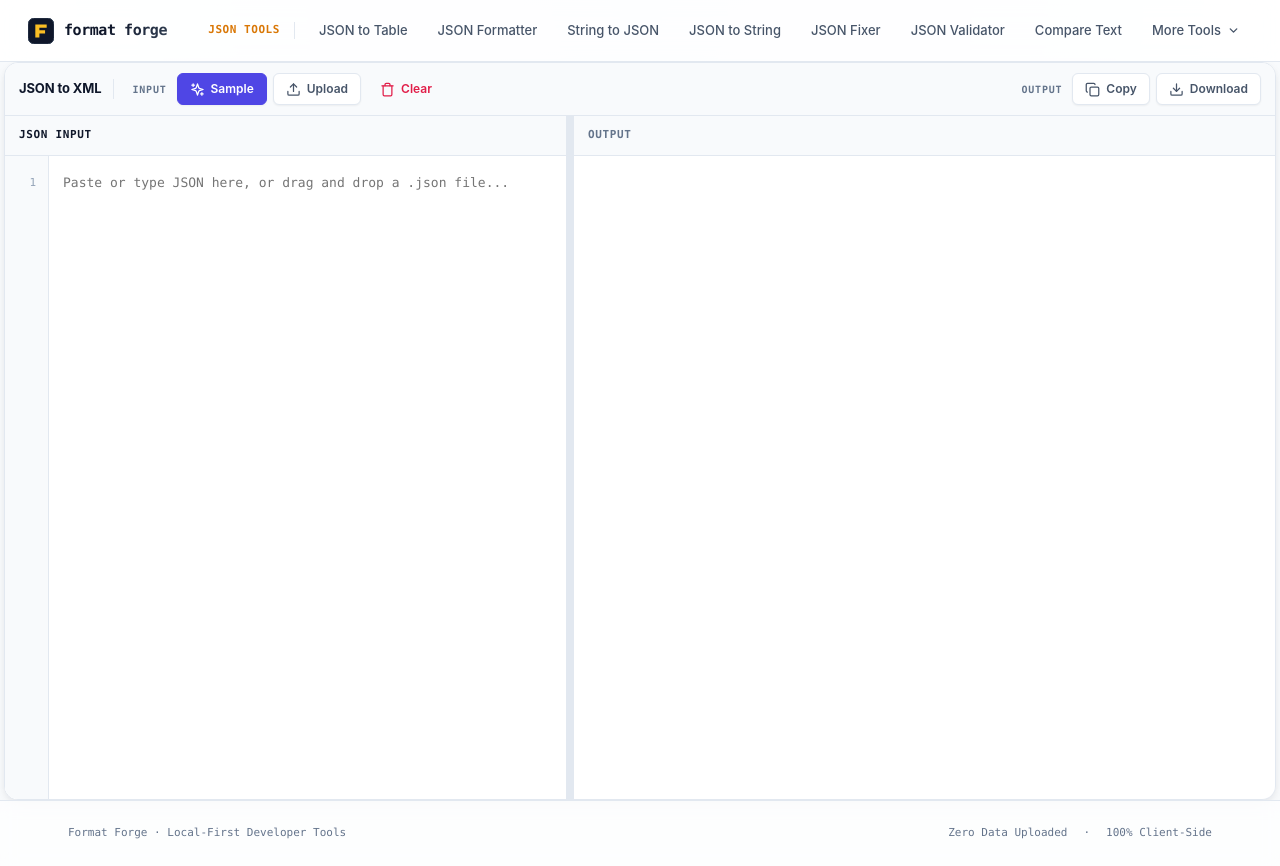
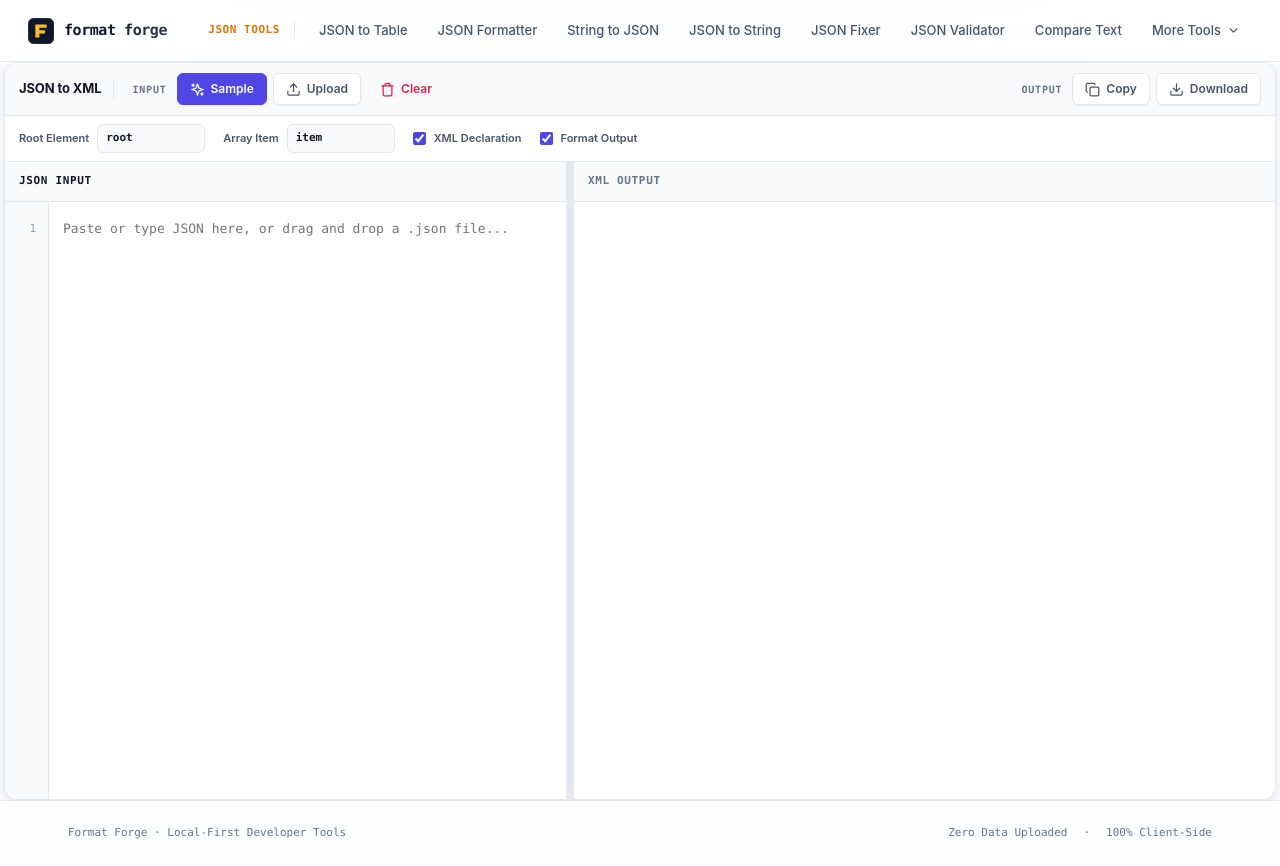
Before and after one commit to zazhedho/format-forge, a Next.js app: page /json-to-xml in a window 1280 px wide. Built offline with nearby package versions, Linux system fonts and the light colour scheme.

Commit message:
feat: add custom options for JSON to XML conversion including root element and array item naming

```diff
--- a/app/globals.css
+++ b/app/globals.css
@@ -745,6 +745,49 @@
   border-right: 1px solid var(--border-default);
 }
 
+.xml-options {
+  display: flex;
+  align-items: center;
+  flex-wrap: wrap;
+  gap: 10px 18px;
+  padding: 8px 14px;
+  background: #ffffff;
+  border-bottom: 1px solid var(--border-default);
+}
+
+.xml-option-field,
+.xml-option-check {
+  display: inline-flex;
+  align-items: center;
+  gap: 8px;
+  color: var(--text-secondary);
+  font-size: 11px;
+  font-weight: 600;
+  white-space: nowrap;
+}
+
+.xml-option-field input[type="text"] {
+  width: 108px;
+  min-width: 0;
+  padding: 5px 8px;
+  border: 1px solid var(--border-default);
+  border-radius: var(--radius-sm);
+  color: var(--text-primary);
+  background: var(--bg-input);
+  font-family: var(--font-mono);
+  font-size: 11px;
+  outline: none;
+}
+
+.xml-option-field input[type="text"]:focus {
+  border-color: var(--accent-indigo);
+  box-shadow: 0 0 0 2px rgba(79, 70, 229, 0.12);
+}
+
+.xml-option-check input {
+  accent-color: var(--accent-indigo);
+}
+
 .toolbar-label {
   color: var(--text-muted);
   font-family: var(--font-mono);
@@ -1829,6 +1872,17 @@
     border-top: 1px solid var(--border-default);
     padding-top: 8px;
   }
+  .xml-options {
+    align-items: stretch;
+    gap: 10px 14px;
+  }
+  .xml-option-field {
+    flex: 1 1 180px;
+    justify-content: space-between;
+  }
+  .xml-option-field input[type="text"] {
+    width: 120px;
+  }
   .catalog {
     padding: 40px 0 60px;
   }
--- a/app/page.tsx
+++ b/app/page.tsx
@@ -28,7 +28,7 @@
   'json-to-table': ['Spreadsheet View', 'Deep Search', 'CSV Export'],
   'json-to-csv': ['CSV Output', 'Quoted Values', 'Instant Export'],
   'json-to-yaml': ['Readable Output', 'Nested Arrays', 'Instant Copy'],
-  'json-to-xml': ['XML Output', '@ Attributes', 'Instant Copy'],
+  'json-to-xml': ['XML Output', 'Custom Options', 'Instant Copy'],
   'json-formatter': ['2-Space Indent', 'Minify Mode', 'Instant Copy'],
   'json-fixer': ['Trailing Commas', 'Quote Fixes', 'Safe Repair'],
   'json-validator': ['Line/Col Locator', 'Syntax Check', 'Structure Stats'],
--- a/components/status-message.tsx
+++ b/components/status-message.tsx
@@ -1,12 +1,12 @@
 import type { JsonError } from '@/lib/json/types'
 import { ShieldCheckIcon, AlertCircleIcon } from './icons'
 
-export function StatusMessage({ error }: { error?: JsonError }) {
+export function StatusMessage({ error, validLabel = 'Valid JSON' }: { error?: JsonError; validLabel?: string }) {
   if (!error) {
     return (
       <span className="status-pill status-pill-valid" role="status">
         <ShieldCheckIcon style={{ width: 13, height: 13 }} />
-        <span>Valid JSON</span>
+        <span>{validLabel}</span>
       </span>
     )
   }
--- a/components/tool-workbench.tsx
+++ b/components/tool-workbench.tsx
@@ -5,6 +5,7 @@
 import { copyText, downloadData } from '@/lib/tools/output'
 import { runTool } from '@/lib/tools/run-tool'
 import { parseJson } from '@/lib/json/parse'
+import type { JsonToXmlOptions } from '@/lib/json/xml'
 import type { ToolId } from '@/lib/tools/registry'
 import { JsonEditor } from './json-editor'
 import { StatusMessage } from './status-message'
@@ -21,14 +22,22 @@
 
 export function ToolWorkbench({ toolId }: { toolId: ToolId }) {
   const { source, setSource, formatMode, setFormatMode } = useToolSession(toolId)
+  const [xmlOptions, setXmlOptions] = useState<Required<JsonToXmlOptions>>({
+    rootElement: 'root',
+    arrayItem: 'item',
+    declaration: true,
+    format: true,
+  })
   const [fullscreen, setFullscreen] = useState(false)
   const [notice, setNotice] = useState('')
   const [copied, setCopied] = useState(false)
   const fileInput = useRef<HTMLInputElement>(null)
 
   const result = useMemo(
-    () => runTool(toolId, source, { formatMode }),
-    [toolId, source, formatMode]
+    () => toolId === 'json-to-xml'
+      ? runTool(toolId, source, { formatMode, xmlOptions })
+      : runTool(toolId, source, { formatMode }),
+    [toolId, source, formatMode, xmlOptions]
   )
   const hasSource = source.trim().length > 0
 
@@ -143,6 +152,45 @@
         formatMode={formatMode}
       />
 
+      {toolId === 'json-to-xml' && (
+        <div className="xml-options" aria-label="XML options">
+          <label className="xml-option-field">
+            <span>Root Element</span>
+            <input
+              type="text"
+              value={xmlOptions.rootElement}
+              onChange={(event) => setXmlOptions((current) => ({ ...current, rootElement: event.target.value }))}
+              aria-label="Root Element"
+            />
+          </label>
+          <label className="xml-option-field">
+            <span>Array Item</span>
+            <input
+              type="text"
+              value={xmlOptions.arrayItem}
+              onChange={(event) => setXmlOptions((current) => ({ ...current, arrayItem: event.target.value }))}
+              aria-label="Array Item"
+            />
+          </label>
+          <label className="xml-option-check">
+            <input
+              type="checkbox"
+              checked={xmlOptions.declaration}
+              onChange={(event) => setXmlOptions((current) => ({ ...current, declaration: event.target.checked }))}
+            />
+            <span>XML Declaration</span>
+          </label>
+          <label className="xml-option-check">
+            <input
+              type="checkbox"
+              checked={xmlOptions.format}
+              onChange={(event) => setXmlOptions((current) => ({ ...current, format: event.target.checked }))}
+            />
+            <span>Format Output</span>
+          </label>
+        </div>
+      )}
+
       <input
         ref={fileInput}
         className="visually-hidden"
@@ -174,9 +222,12 @@
 
         <section className="pane output-pane" aria-label="Tool output" aria-live="polite">
           <div className="pane-header">
-            <span>OUTPUT</span>
+            <span>{toolId === 'json-to-xml' ? 'XML OUTPUT' : 'OUTPUT'}</span>
             {hasSource && !(result.ok && result.output.kind === 'status') && (
-              <StatusMessage error={result.ok ? undefined : result.error} />
+              <StatusMessage
+                error={result.ok ? undefined : result.error}
+                validLabel={toolId === 'json-to-xml' ? 'Valid XML' : undefined}
+              />
             )}
           </div>
 
--- a/lib/json/xml.ts
+++ b/lib/json/xml.ts
@@ -3,15 +3,12 @@
 
 type XmlValue = JsonPrimitive | XmlValue[] | { [key: string]: XmlValue }
 
-const xmlBuilder = new XMLBuilder({
-  attributeNamePrefix: '@',
-  textNodeName: '#text',
-  format: true,
-  indentBy: '  ',
-  ignoreAttributes: false,
-  suppressEmptyNode: true,
-  sanitizeName: sanitizeXmlName,
-})
+export type JsonToXmlOptions = {
+  rootElement?: string
+  arrayItem?: string
+  declaration?: boolean
+  format?: boolean
+}
 
 function isObject(value: JsonValue): value is { [key: string]: JsonValue } {
   return typeof value === 'object' && value !== null && !Array.isArray(value)
@@ -26,9 +23,13 @@
   return /^[A-Za-z_]/.test(safeName) ? safeName : `_${safeName}`
 }
 
-function normalizeValue(value: JsonValue): XmlValue {
+function normalizeXmlName(name: string | undefined, fallback: string) {
+  return sanitizeXmlName(name?.trim() || fallback)
+}
+
+function normalizeValue(value: JsonValue, arrayItemName: string): XmlValue {
   if (Array.isArray(value)) {
-    return { item: value.map(normalizeValue) }
+    return { [arrayItemName]: value.map((item) => normalizeValue(item, arrayItemName)) }
   }
 
   if (!isObject(value)) return value
@@ -44,11 +45,27 @@
         throw new Error('XML text nodes must use scalar values')
       }
 
-      return [key, normalizeValue(child)]
+      return [key, normalizeValue(child, arrayItemName)]
     })
   )
 }
 
-export function jsonToXml(value: JsonValue) {
-  return `<?xml version="1.0" encoding="UTF-8"?>\n${xmlBuilder.build({ root: normalizeValue(value) }).trimEnd()}`
+export function jsonToXml(value: JsonValue, options: JsonToXmlOptions = {}) {
+  const rootElement = normalizeXmlName(options.rootElement, 'root')
+  const arrayItem = normalizeXmlName(options.arrayItem, 'item')
+  const format = options.format ?? true
+  const xmlBuilder = new XMLBuilder({
+    attributeNamePrefix: '@',
+    textNodeName: '#text',
+    format,
+    indentBy: '  ',
+    ignoreAttributes: false,
+    suppressEmptyNode: true,
+    sanitizeName: sanitizeXmlName,
+  })
+  const xml = xmlBuilder.build({ [rootElement]: normalizeValue(value, arrayItem) }).trimEnd()
+
+  return options.declaration === false
+    ? xml
+    : `<?xml version="1.0" encoding="UTF-8"?>\n${xml}`
 }
--- a/lib/tools/run-tool.ts
+++ b/lib/tools/run-tool.ts
@@ -7,7 +7,7 @@
 import { tableToCsv } from '../json/table-export'
 import { validateJson } from '../json/validate'
 import { jsonToYaml } from '../json/yaml'
-import { jsonToXml } from '../json/xml'
+import { jsonToXml, type JsonToXmlOptions } from '../json/xml'
 import type { TableModel } from '../json/types'
 import type { ToolId } from './registry'
 
@@ -23,7 +23,11 @@
   | { ok: true; output: ToolOutput }
   | { ok: false; error: { message: string; line?: number; column?: number; position?: number }; warnings?: string[] }
 
-export function runTool(toolId: ToolId, source: string, options: { formatMode?: 'pretty' | 'minify' } = {}): ToolRunResult {
+export function runTool(
+  toolId: ToolId,
+  source: string,
+  options: { formatMode?: 'pretty' | 'minify'; xmlOptions?: JsonToXmlOptions } = {}
+): ToolRunResult {
   if (toolId === 'json-to-table') {
     const parsed = parseJson(source)
     return parsed.ok ? { ok: true, output: { kind: 'table', model: toTableModel(parsed.value) } } : parsed
@@ -44,7 +48,7 @@
     if (!parsed.ok) return parsed
 
     try {
-      return { ok: true, output: { kind: 'xml', value: jsonToXml(parsed.value) } }
+      return { ok: true, output: { kind: 'xml', value: jsonToXml(parsed.value, options.xmlOptions) } }
     } catch (error) {
       return {
         ok: false,
--- a/lib/tools/samples.ts
+++ b/lib/tools/samples.ts
@@ -10,20 +10,12 @@
 }`
 const stringSample = JSON.stringify(sample)
 const comparisonSample = sample.replace('"Analyst"', '"Product Analyst"')
-const xmlSample = `{
-  "user": {
-    "@id": "42",
-    "name": "Maeve",
-    "bio": { "#text": "Build clearly." },
-    "roles": ["engineer", "writer"]
-  }
-}`
 
 export const samples: Record<ToolId, string> = {
   'json-to-table': sample,
   'json-to-csv': sample,
   'json-to-yaml': sample,
-  'json-to-xml': xmlSample,
+  'json-to-xml': sample,
   'json-formatter': sample,
   'string-to-json': stringSample,
   'json-to-string': sample,
```
Also changed, not shown: 2 other files (tests, documents, lock files or other folders).
